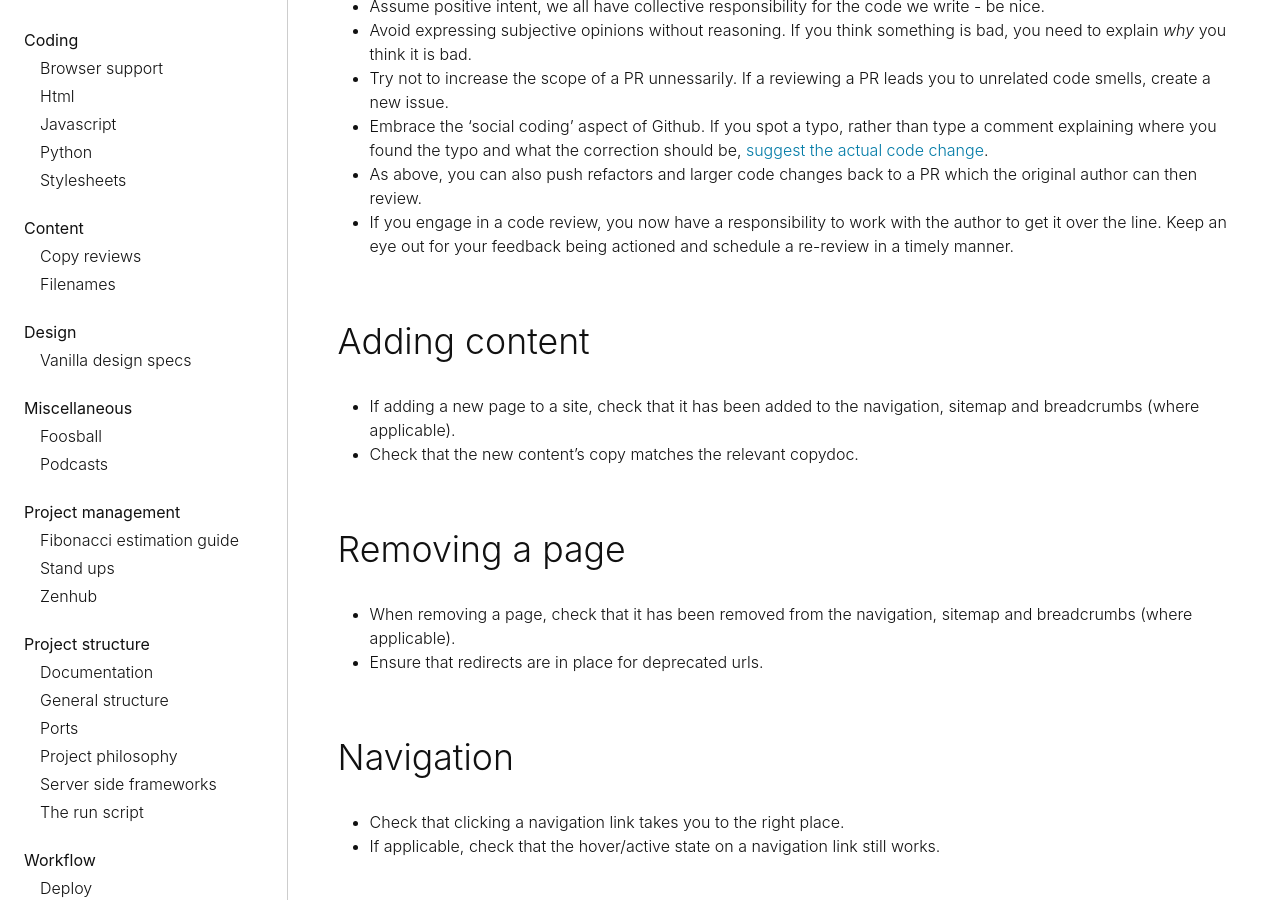
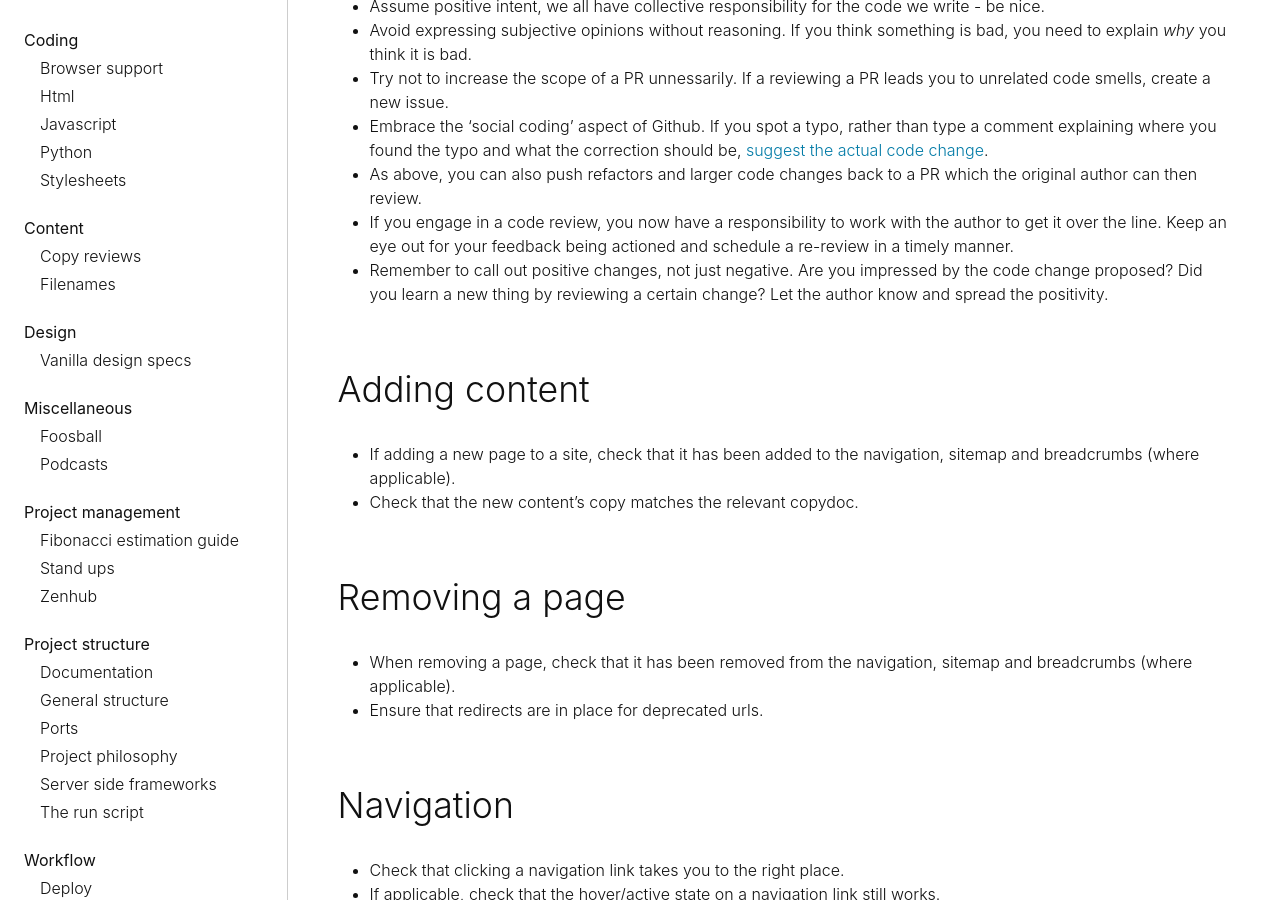
Before and after one commit to canonical-web-and-design/practices, a Jekyll site: the page built from workflow/qa-steps.md, in a window 1280 px wide and 900 px high, scrolled down 550 px. Built offline with Jekyll 4.4.1, drawn with Linux system fonts in a browser that asks for light colours; some web fonts are replaced.

Commit message:
Add a point on highlighting positive changes.

```diff
--- a/workflow/qa-steps.md
+++ b/workflow/qa-steps.md
@@ -13,6 +13,7 @@ In this section you will find a list of steps to take when reviewing PRs, in ord
 - Embrace the 'social coding' aspect of Github. If you spot a typo, rather than type a comment explaining where you found the typo and what the correction should be, [suggest the actual code change](https://help.github.com/articles/incorporating-feedback-in-your-pull-request/#applying-a-suggested-change).
 - As above, you can also push refactors and larger code changes back to a PR which the original author can then review.
 - If you engage in a code review, you now have a responsibility to work with the author to get it over the line. Keep an eye out for your feedback being actioned and schedule a re-review in a timely manner.
+- Remember to call out positive changes, not just negative. Are you impressed by the code change proposed? Did you learn a new thing by reviewing a certain change? Let the author know and spread the positivity.
 
 ## Adding content
 
```
